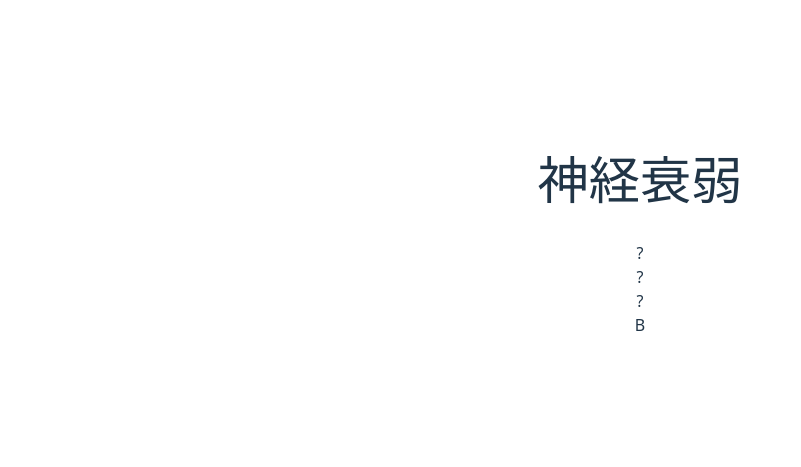
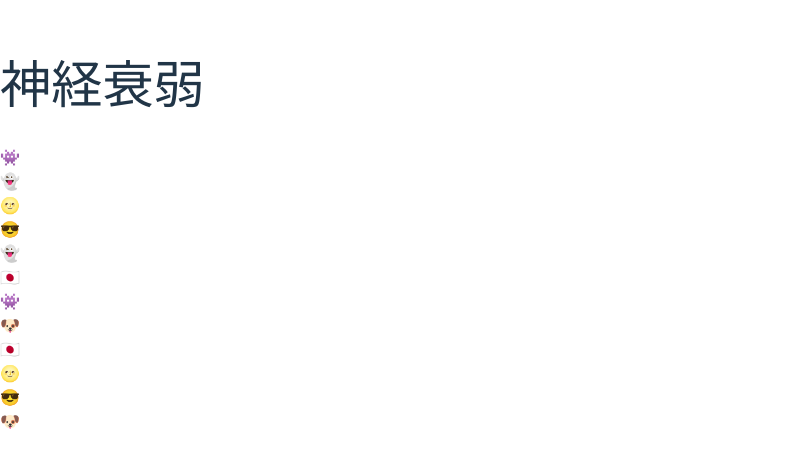
Before and after one commit to Ryoran-ran/React-Ts-Merancholy, a React (Vite) app in the folder melancholy/: page / in a window 1280 px wide. Shown: the part 173-640 px from the top of the page, without its empty margins (0-801 px from the left). Built offline with nearby package versions, Linux system fonts and the light colour scheme.

Commit message:
fix:カードの模様を文字から絵文字に修正

```diff
--- a/melancholy/src/App.tsx
+++ b/melancholy/src/App.tsx
@@ -1,19 +1,20 @@
-import { useState } from 'react'
-import reactLogo from './assets/react.svg'
-import viteLogo from '/vite.svg'
-import './App.css'
-import { cardsData } from "./data/cards"
+import { useState } from "react"
 import Card from "./components/Card"
+import { createCards } from "./utils/createCards"
 
 function App() {
+  const [cards, setCards] = useState(createCards(6))
+
   return (
     <div>
       <h1>神経衰弱</h1>
+
       <div>
-        {cardsData.map((card) => (
+        {cards.map((card) => (
           <Card key={card.id} card={card} />
         ))}
       </div>
+
     </div>
   )
 }
--- a/melancholy/src/data/cards.ts
+++ b/melancholy/src/data/cards.ts
@@ -1,12 +1,3 @@
-import type { CardType } from "../types/Card"
-
-export const cardsData: CardType[] = [
-  { id: 1, value: "A", isFlipped: false, isMatched: false },
-  { id: 2, value: "A", isFlipped: false, isMatched: false },
-  { id: 3, value: "B", isFlipped: false, isMatched: false },
-  { id: 4, value: "B", isFlipped: true, isMatched: false },
-]
-
 export const cardValues = [
   "😎",
   "🐶",
@@ -14,4 +5,9 @@ export const cardValues = [
   "🚀",
   "👻",
   "🐱",
+  "🥺",
+  "🌝",
+  "🇯🇵",
+  "👾",
+  "👍",
 ]
--- /dev/null
+++ b/melancholy/src/utils/createCards.ts
@@ -0,0 +1,24 @@
+import { cardValues } from "../data/cards"
+import type { CardType } from "../types/Card"
+
+export function createCards(pairCount: number): CardType[] {
+
+  // ランダムに絵柄を選ぶ
+  const shuffledValues = [...cardValues]
+    .sort(() => Math.random() - 0.5)
+    .slice(0, pairCount)
+
+  // ペアを作る
+  const values = [...shuffledValues, ...shuffledValues]
+
+  // シャッフル
+  const shuffled = values.sort(() => Math.random() - 0.5)
+
+  // カード生成
+  return shuffled.map((value, index) => ({
+    id: index,
+    value,
+    isFlipped: true,
+    isMatched: false,
+  }))
+}
```
Also changed, not shown: melancholy/src/types/Card.ts (+6 -8 lines).
